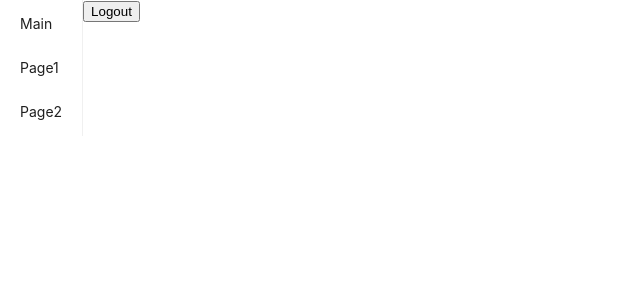
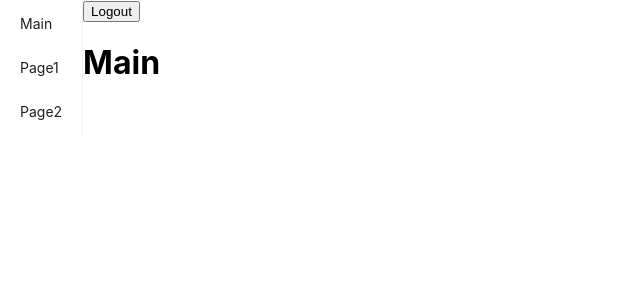
Before and after one commit to vuenos/visit-histories, a React (Create React App) app: page / in a window 1280 px wide. Shown: the top 300 px of the page, without its empty margins (0-640 px from the left). Built offline with nearby package versions, Linux system fonts and the light colour scheme.

Commit message:
menu item 의 props 인 path, title 을 특정하는 로직 변경, items 에서 find 함수로 특정함

```diff
--- a/src/App.js
+++ b/src/App.js
@@ -12,7 +12,7 @@ const App = () => {
             <div style={{flex: 1}}>
                 <Tabs/>
                 <Routes>
-                    <Route path="/main" element={<Main/>}/>
+                    <Route path="/" element={<Main/>}/>
                     <Route path="/page1" element={<Page1/>}/>
                     <Route path="/page2" element={<Page2/>}/>
                 </Routes>
--- a/src/components/Common/Aside.jsx
+++ b/src/components/Common/Aside.jsx
@@ -12,9 +12,9 @@ const SideMenu = () => {
     const items = [
         {
             key: 'menu1',
-            label: <Link to="/main">Main</Link>,
+            label: <Link to="/">Main</Link>,
             title: 'main',
-            path: '/main',
+            path: '/',
         },
         {
             key: 'menu2',
@@ -29,13 +29,16 @@ const SideMenu = () => {
             path: '/page2',
         },
     ]
-    const handleMenuClick = ({item}) => {
-        const url = item.props.path;
-        const name = item.props.title;
+    const handleMenuClick = (e) => {
+        const selectedItem = items.find(item => item.key === e.key);
+        if (selectedItem) {
+            console.log(selectedItem.title);
+            const url = selectedItem.path;
+            const name = selectedItem.title;
 
-        // 탭 정보 추가
-        dispatch(addTab({name, url}));
-        navigate(url);
+            dispatch(addTab({name, url}));
+            navigate(url);
+        }
     };
 
     return (
```
